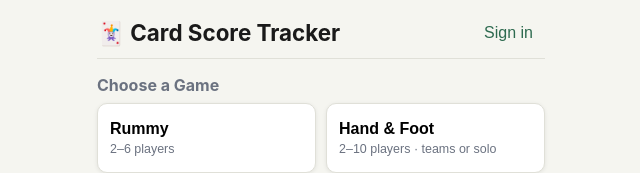
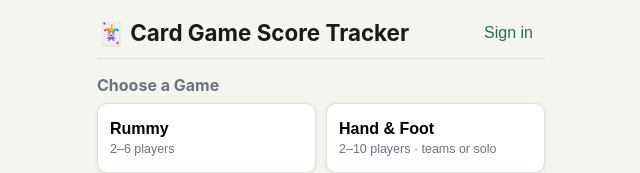
Before and after one commit to steg0139/card-games, a React (Vite) app in the folder client/: page / in a window 1280 px wide. Shown: the top 173 px of the page, without its empty margins (319-959 px from the left). Built offline with nearby package versions, Linux system fonts and the light colour scheme.

Commit message:
Updating title

```diff
--- a/client/index.html
+++ b/client/index.html
@@ -3,7 +3,7 @@
   <head>
     <meta charset="UTF-8" />
     <meta name="viewport" content="width=device-width, initial-scale=1.0, maximum-scale=1.0" />
-    <title>Card Score Tracker</title>
+    <title>Card Game Score Tracker</title>
     <link rel="icon" type="image/svg+xml" href="/cards.svg" />
   </head>
   <body>
--- a/client/src/pages/Home.tsx
+++ b/client/src/pages/Home.tsx
@@ -11,7 +11,7 @@ export default function Home() {
   return (
     <div className="page">
       <header className="app-header">
-        <h1>🃏 Card Score Tracker</h1>
+        <h1>🃏 Card Game Score Tracker</h1>
         <div className="header-actions">
           {user ? (
             <div className="user-info">
```
